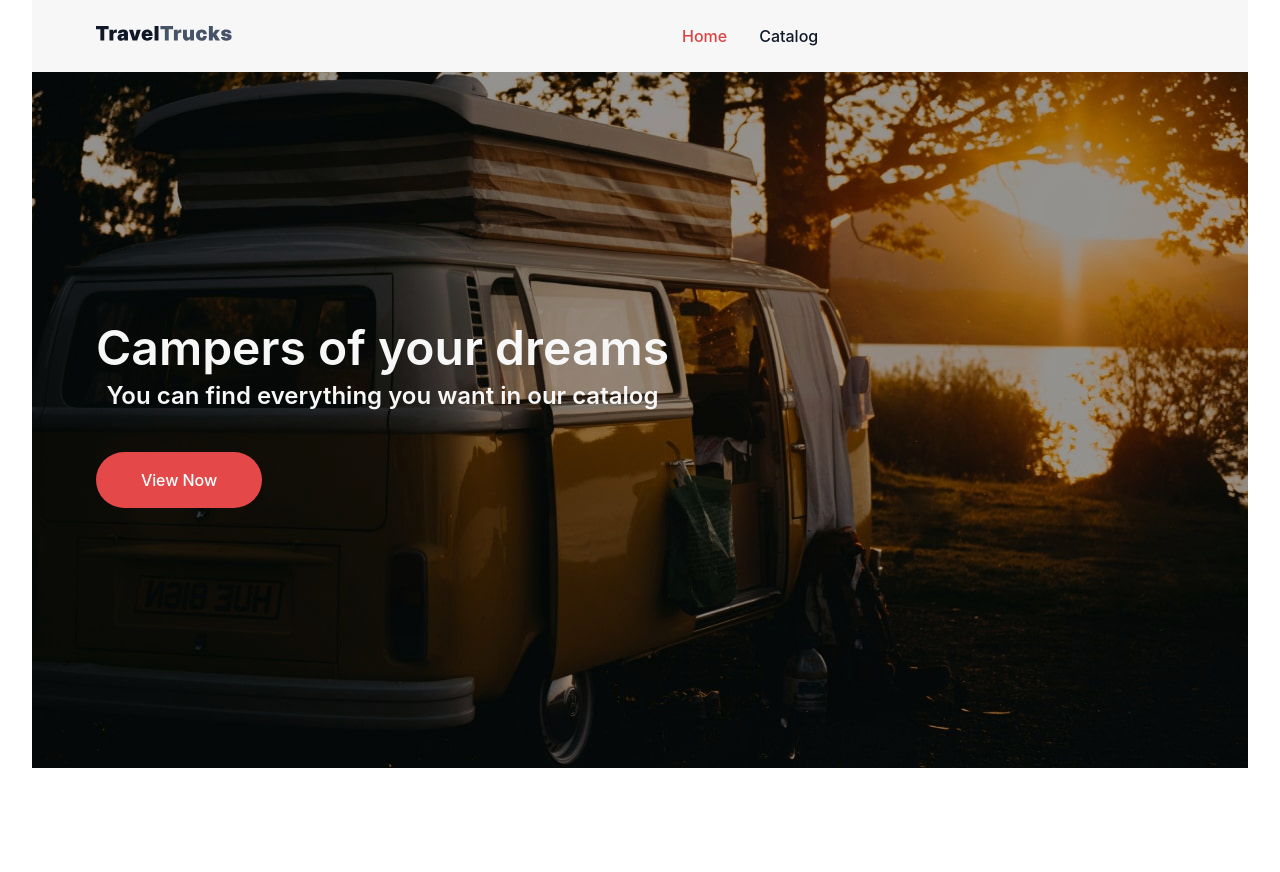
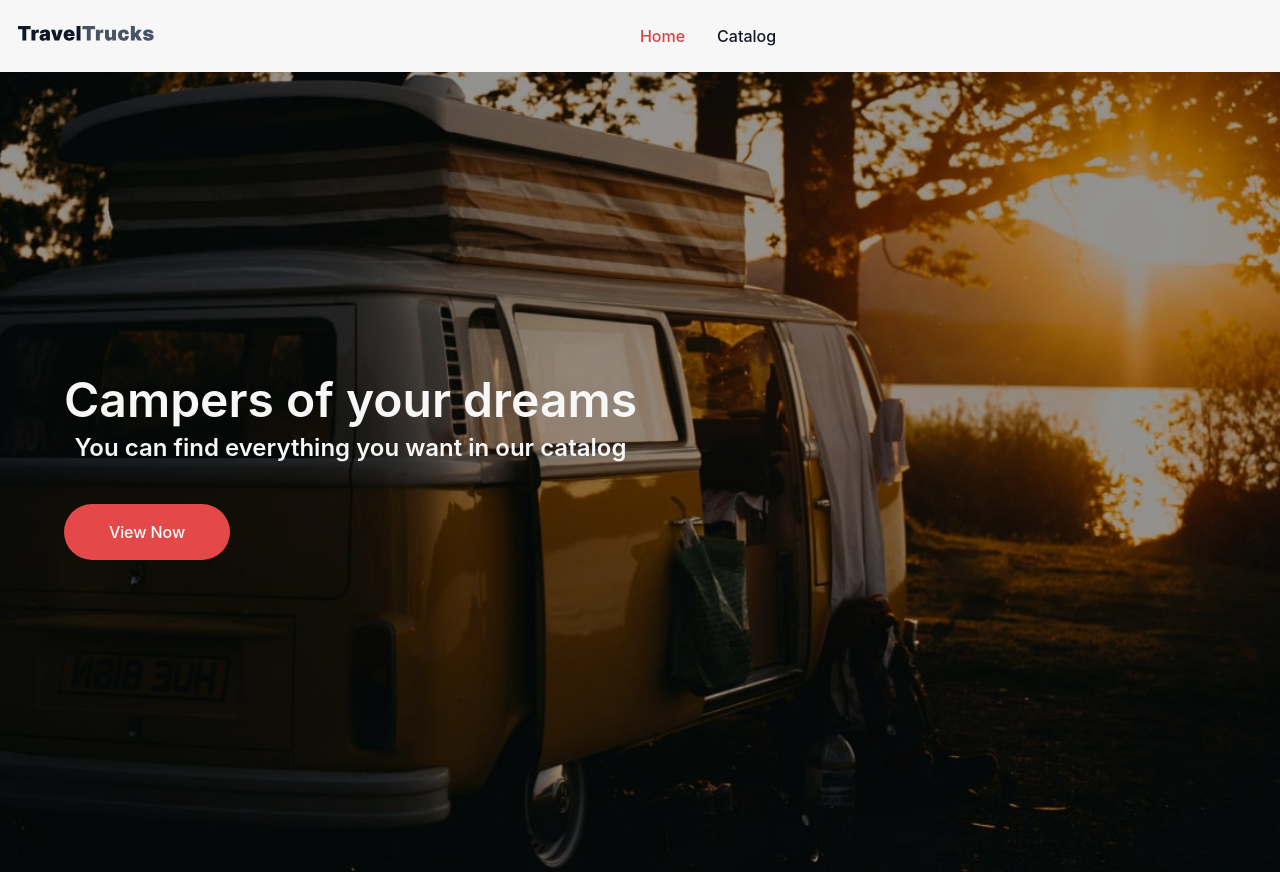
Before and after one commit to IrynaRybachok/TravelTrucks, a React (Vite) app: page / in a window 1280 px wide. Before the commit the page ends 800 px from the top, so only its background shows below. Built offline with nearby package versions, Linux system fonts and the light colour scheme.

Commit message:
add animation

```diff
--- a/src/App.css
+++ b/src/App.css
@@ -1,7 +1,4 @@
 #root {
-  max-width: 1440px;
-  margin: 0 auto;
-  padding-left: 2rem;
-  padding-right: 2rem;
+  margin: auto auto;
   text-align: center;
 }
--- a/src/components/Botton/Botton.jsx
+++ b/src/components/Botton/Botton.jsx
@@ -6,7 +6,7 @@ const Button = ({ text, onClick, type, className }) => {
       onClick={onClick}
       className={`${s.btn} ${className}`}
     >
-      {text}
+      <span className={s.btnText}>{text}</span>
     </button>
   );
 };
--- a/src/components/Botton/Botton.module.css
+++ b/src/components/Botton/Botton.module.css
@@ -9,6 +9,9 @@
   background-color: #e44848;
   border: none;
 
+  position: relative;
+  overflow: hidden;
+
   color: #fff;
   font-family: Inter;
   font-size: 16px;
@@ -16,9 +19,36 @@
   font-weight: 500;
   line-height: 24px; /* 150% */
   letter-spacing: -0.08px;
-  transition: background-color 0.5s cubic-bezier(0.4, 0, 0.2, 1);
+  transition: all 0.5s cubic-bezier(0.4, 0, 0.2, 1);
 }
 
-.btn:hover {
-  background-color: #d84343;
+.btnText {
+  color: #fff;
+  position: relative;
+  z-index: 2;
+  transition: color 0.5s cubic-bezier(0.4, 0, 0.2, 1);
 }
+
+.btn::after {
+  content: "";
+  position: absolute;
+  top: 0;
+  left: 0;
+  width: 100%;
+  height: 100%;
+  background-color: #f28b82;
+  mix-blend-mode: lighten;
+  transition: all 0.5s ease;
+  transform-origin: center;
+  transform: scale(0);
+  z-index: 1;
+  pointer-events: none;
+}
+
+.btn:hover::after {
+  transform: scale(1);
+}
+
+.btn:active {
+  transform: scale(0.9);
+}
--- a/src/components/CampersList/CampersList.jsx
+++ b/src/components/CampersList/CampersList.jsx
@@ -49,6 +49,11 @@ const CampersList = () => {
           {isLoading ? "Loading..." : "Load more"}
         </button>
       )}
+      {campers.length === 0 && (
+        <div className={s.boxNotResults}>
+          <img src="/src/assets/images/no_result1.jpg" />
+        </div>
+      )}
     </div>
   );
 };
--- a/src/components/CampersList/CampersList.module.css
+++ b/src/components/CampersList/CampersList.module.css
@@ -15,6 +15,12 @@
   border-radius: 200px;
   border: 1px solid #dadde1;
 
+  box-shadow: inset 0 0 20px rgba(255, 255, 255, 0);
+  outline: 1px solid;
+  outline-color: rgba(255, 255, 255, 0.5);
+  outline-offset: 0px;
+  text-shadow: none;
+
   color: #101828;
   font-family: Inter;
   font-size: 16px;
@@ -22,9 +28,28 @@
   font-weight: 500;
   line-height: 24px;
   letter-spacing: -0.08px;
-  transition: background-color 0.5s cubic-bezier(0.4, 0, 0.2, 1);
+  transition: all 0.5s cubic-bezier(0.4, 0, 0.2, 1);
 }
 
 .btnLoadMore:hover {
-  border-color: #d84343;
+  border: 1px solid #d84343;
+  box-shadow: inset 0 0 20px #d84343, 0 0 20px rgba(255, 255, 255, 0.2);
+  outline-color: rgba(255, 255, 255, 0);
+  outline-offset: 15px;
+  text-shadow: 1px 1px 2px #989b9c;
 }
+
+.noResults {
+  color: #101828;
+  font-size: 30px;
+  font-style: normal;
+  font-weight: 600;
+  line-height: 24px;
+  letter-spacing: -0.08px;
+}
+
+.boxNotResults {
+  width: 900px;
+  height: 900px;
+  object-fit: cover;
+}
--- a/src/components/Filters/Filters.jsx
+++ b/src/components/Filters/Filters.jsx
@@ -14,7 +14,6 @@ const Filters = () => {
     equipment: [],
     form: "",
   });
-
   const spritePath = "/src/assets/icons/symbol-defs.svg";
 
   // Опции фильтра
--- a/src/components/Filters/Filters.module.css
+++ b/src/components/Filters/Filters.module.css
@@ -50,10 +50,17 @@
   border-radius: 12px;
   border: 1px solid #dadde1;
   background-color: #fff;
+  transition: all 0.5s cubic-bezier(0.4, 0, 0.2, 1);
+  outline: none;
+}
+
+.btnOptions:hover {
+  transform: scale(1.1);
 }
 
 .activeBtnOptions {
   border-color: #e44848;
+  transform: scale(0.95);
 }
 
 .typeBox {
--- a/src/components/Location/Location.jsx
+++ b/src/components/Location/Location.jsx
@@ -76,7 +76,7 @@ const Location = () => {
           classNamePrefix="select"
           styles={customStyles}
           placeholder="City"
-          components={{ Placeholder: CustomPlaceholder }} // використовується кастомний Placeholder
+          components={{ Placeholder: CustomPlaceholder }} // use castom Placeholder
           isClearable
         />
       </div>
--- a/src/components/Navigation/Navigation.jsx
+++ b/src/components/Navigation/Navigation.jsx
@@ -9,7 +9,7 @@ const buildLinkClass = ({ isActive }) => {
 const Navigation = () => {
   return (
     <header className={s.header}>
-      <Link to="/">
+      <Link className={s.linkLogo} to="/">
         <svg className={s.logo} width={136} height={16}>
           <use href={`${icons}#icon-Logo`} />
         </svg>
@@ -26,6 +26,7 @@ const Navigation = () => {
           </NavLink>
         </li>
       </ul>
+      <div></div>
     </header>
   );
 };
--- a/src/components/Navigation/Navigation.module.css
+++ b/src/components/Navigation/Navigation.module.css
@@ -1,9 +1,14 @@
 .header {
-  padding: 24px 64px;
   display: flex;
   gap: 450px;
+  justify-content: space-around;
   align-items: center;
   background-color: #f7f7f7;
+}
+
+.linkLogo {
+  padding-top: 24px;
+  padding-bottom: 24px;
 }
 
 .nav {
--- a/src/pages/HomePage/HomePage.module.css
+++ b/src/pages/HomePage/HomePage.module.css
@@ -3,11 +3,12 @@
     url(../../assets/images/hero-desktop-1x.jpg);
   background-size: cover;
   background-position: center;
-  max-width: 1440px;
-  height: 696px;
+  width: 100vw;
+  height: 100vh;
   display: flex;
   justify-content: start;
   align-items: center;
+  background-attachment: fixed;
 }
 
 @media screen and (min-resolution: 2dppx), (min-resolution: 192dpi) {
```
Also changed, not shown: src/assets/images/no_result1.jpg (added).
